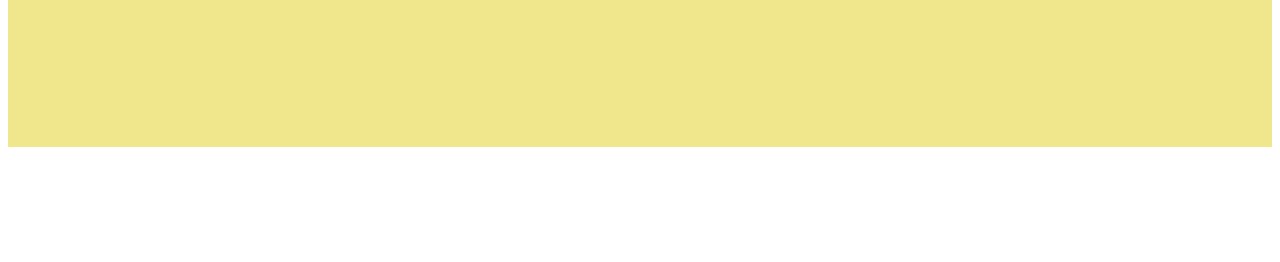
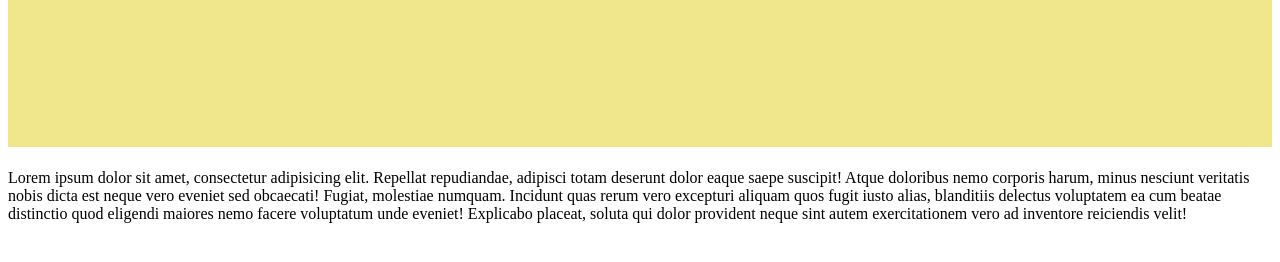
Before and after one commit to shormany617383/LEC8, a plain HTML site: page index.html in a window 1280 px wide. Shown: the part 84-346 px from the top of the page. Drawn offline with Linux system fonts and the light colour scheme.

Commit message:
added p to content div

```diff
--- a/index.html
+++ b/index.html
@@ -11,6 +11,7 @@
         <h1 class="content">
             this is the content
         </h1>
+        <p>Lorem ipsum dolor sit amet, consectetur adipisicing elit. Repellat repudiandae, adipisci totam deserunt dolor eaque saepe suscipit! Atque doloribus nemo corporis harum, minus nesciunt veritatis nobis dicta est neque vero eveniet sed obcaecati! Fugiat, molestiae numquam. Incidunt quas rerum vero excepturi aliquam quos fugit iusto alias, blanditiis delectus voluptatem ea cum beatae distinctio quod eligendi maiores nemo facere voluptatum unde eveniet! Explicabo placeat, soluta qui dolor provident neque sint autem exercitationem vero ad inventore reiciendis velit!</p>
     </div>
 </body>
 </html>
```
